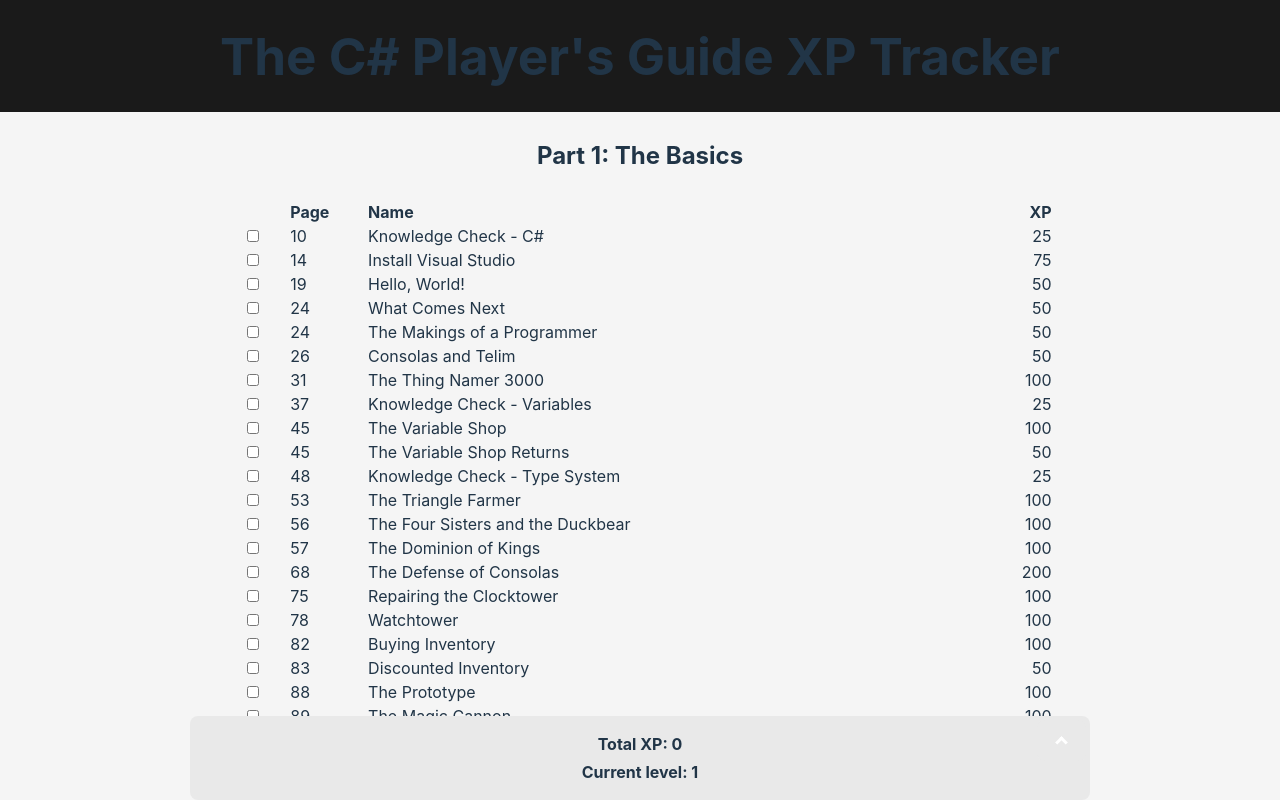
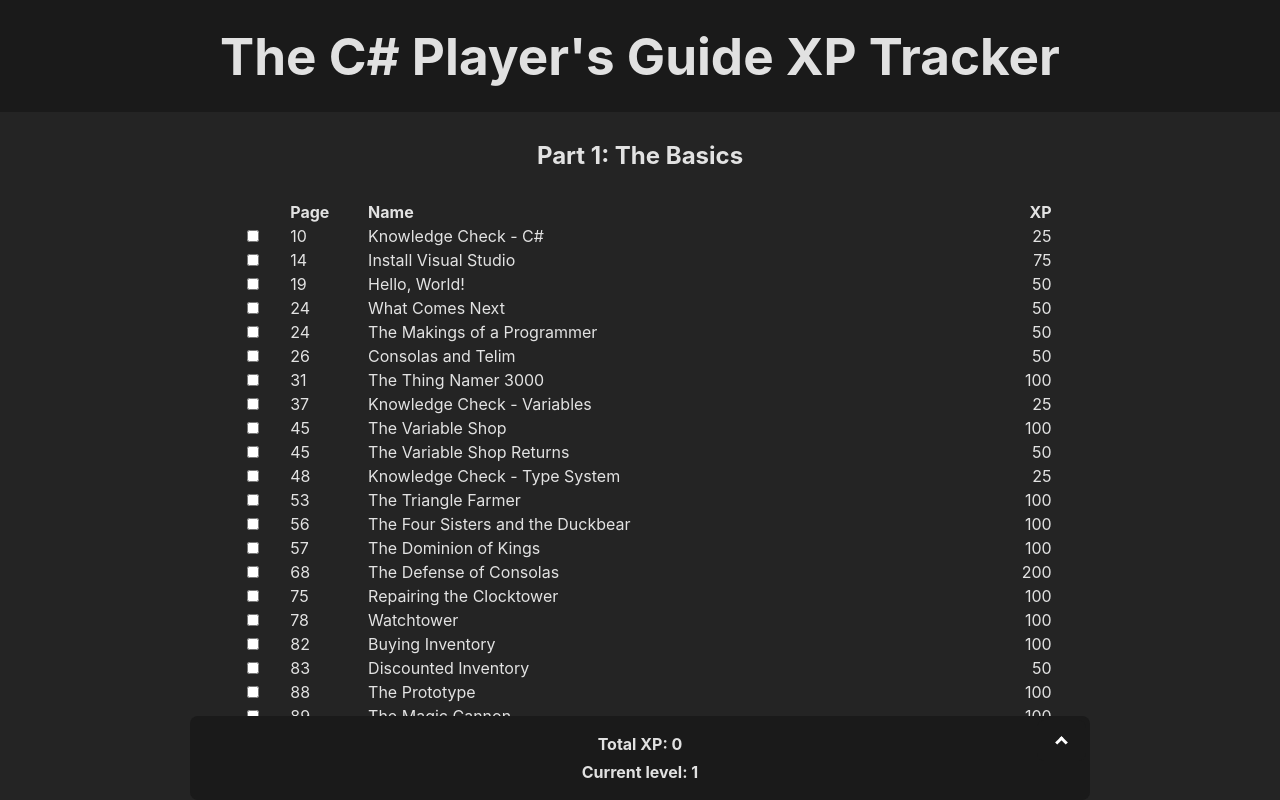
Before and after one commit to JohnMcCormick/xp-tracker, a React (Vite) app: page / in a window 1280 px wide. Shown: the top 800 px of the page. Built offline with nearby package versions, Linux system fonts and the light colour scheme.

Commit message:
Removed light mode styling

```diff
--- a/src/App.css
+++ b/src/App.css
@@ -131,12 +131,6 @@
   transform: rotate(-45deg);
 }
 
-@media (prefers-color-scheme: light) {
-  .summary {
-    background-color: #e9e9e9;
-  }
-}
-
 @media screen and (max-width: 900px) {
   .summary-wrapper {
     margin: 3vh 0 0 0;
--- a/src/index.css
+++ b/src/index.css
@@ -53,16 +53,3 @@
 button:focus-visible {
   outline: 4px auto -webkit-focus-ring-color;
 }
-
-@media (prefers-color-scheme: light) {
-  :root {
-    color: #213547;
-    background-color: #f5f5f5;
-  }
-  a:hover {
-    color: #747bff;
-  }
-  button {
-    background-color: #e9e9e9;
-  }
-}
```
